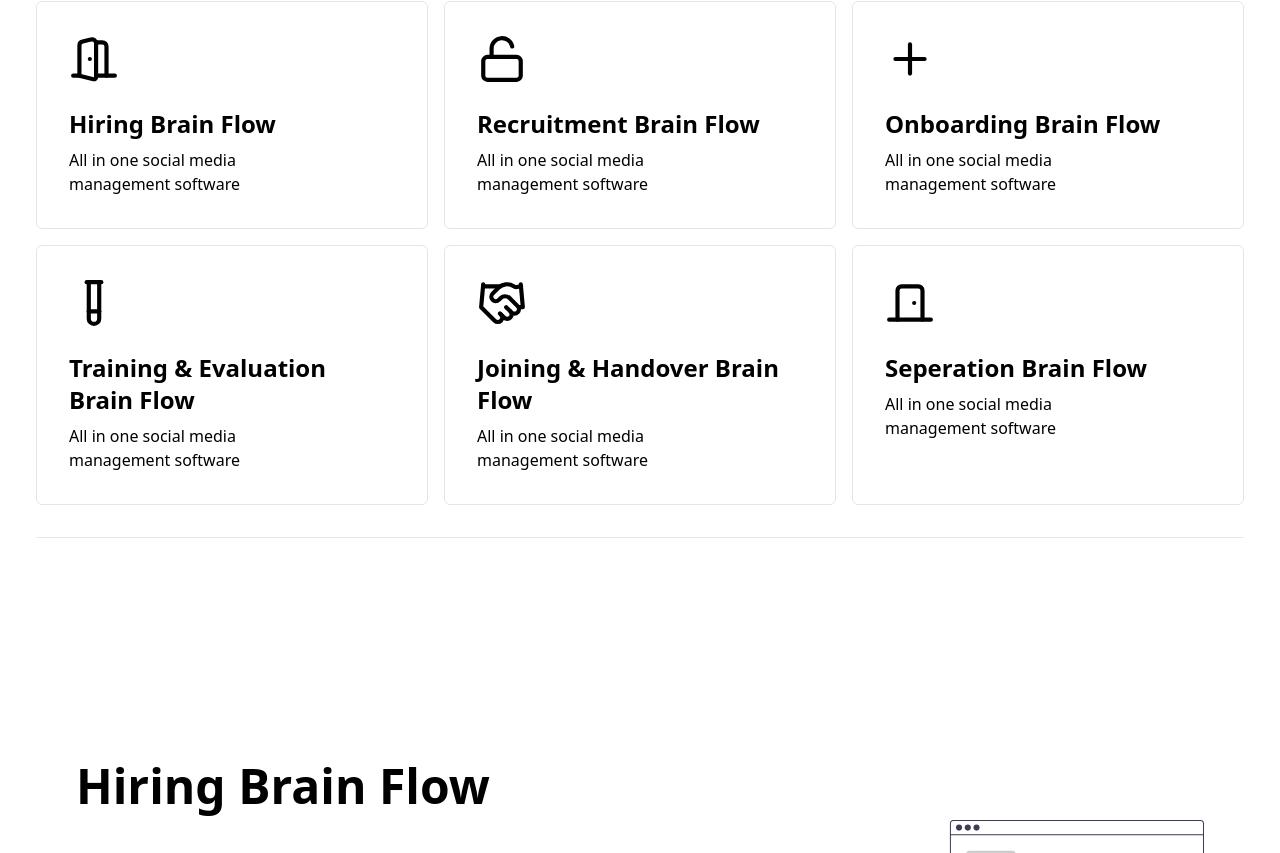
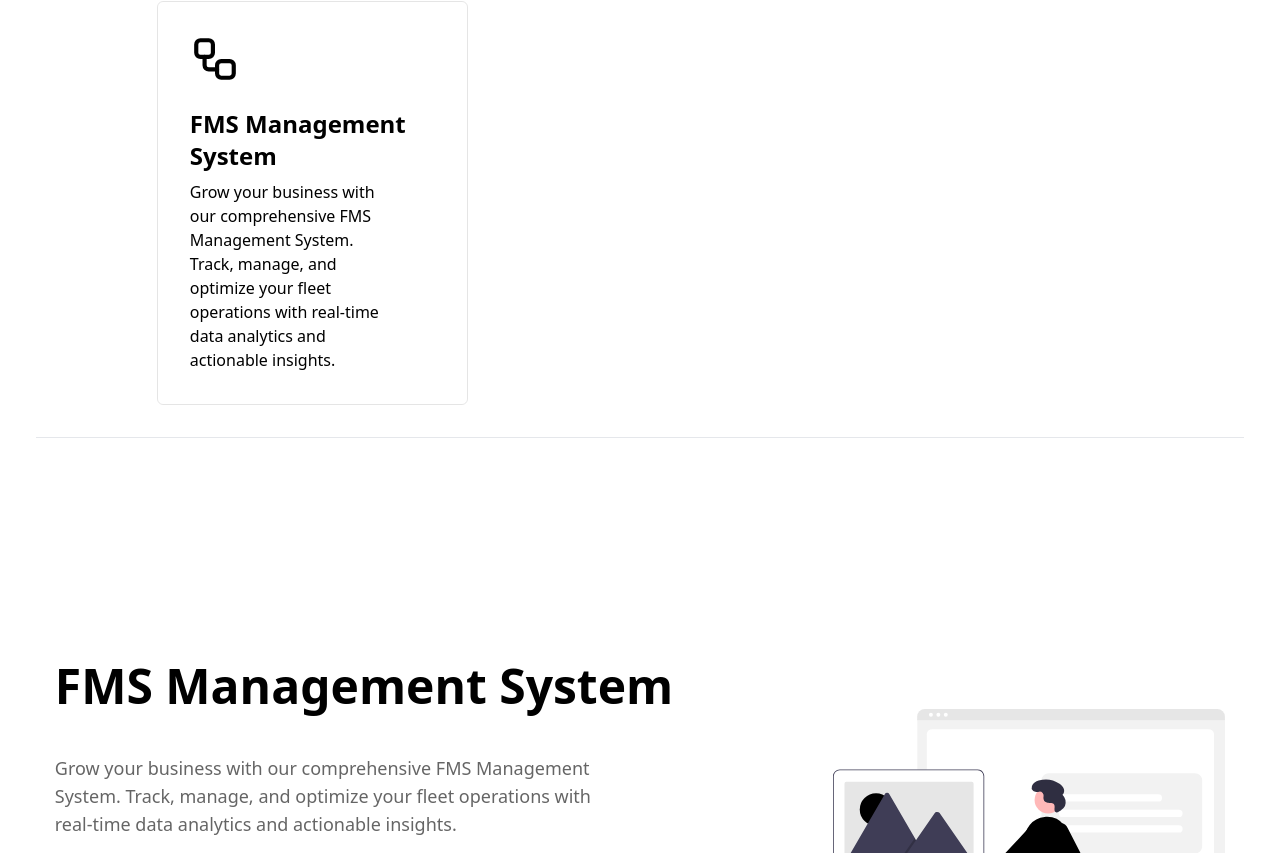
Before and after one commit to Parthakashyap/GITCS-LP, a React (Vite) app: page /logistics in a window 1280 px wide. Shown: the part 1047-1900 px from the top of the page. Built offline with nearby package versions, Linux system fonts and the light colour scheme.

Commit message:
completed aduit page

```diff
--- a/src/pages/Audit.tsx
+++ b/src/pages/Audit.tsx
@@ -1,21 +1,8 @@
 import {
-  DoorClosed,
-  DoorOpen,
-  Handshake,
-  LockOpen,
-  Plus,
-  TestTube,
+  BarChart
 } from "lucide-react";
-import hrbg from "../Images/undraw_job_offers_re_634p-light-gray.svg";
+import hrbg from "../Images/Audit/undraw_growth_analytics_re_pyxf.svg";
 import charts from "../Images/charts-light-gray.svg";
-import flow_chart from "../Images/undraw_bear_market_ania-light-gray.svg";
-import designation from "../Images/undraw_post_re_mtr4-light-gray.svg";
-import tasks from "../Images/undraw_add_tasks_re_s5yj-light-gray.svg";
-import events from "../Images/undraw_events_re_98ue-light-gray.svg";
-import vault from "../Images/undraw_vault_re_s4my-light-gray.svg";
-import group_chat from "../Images/undraw_group_chat_re_frmo-light-gray.svg";
-import master_chat from "../Images/undraw_professor_re_mj1s-light-gray.svg";
-import crm_plus from "../Images/undraw_projections_re_ulc6-light-gray.svg";
 import WordPullUp from "../components/magicui/word-pull-up";
 import { FadeText } from "../components/magicui/fade-text";
 import BlurIn from "../components/magicui/blur-in";
@@ -25,58 +12,11 @@ import { BrainFlowSection } from "../components/BrainFlow";
 
 const sections = [
   {
-    title: "Hiring Brain Flow",
+    title: "RT Audit System",
     img: charts,
+    icon : BarChart,
     description:
-      "Say goodbye to mundane spreadsheets or rigid systems to manage HR tasks. Get smarter and more efficient software with features designed to free you from administrative work.",
-  },
-  {
-    title: "Recruitment Brain Flow",
-    img: flow_chart,
-    description:
-      "Say goodbye to mundane spreadsheets or rigid systems to manage HR tasks. Get smarter and more efficient software with features designed to free you from administrative work.",
-  },
-  {
-    title: "Onboarding Brain Flow",
-    img: designation,
-    description:
-      "Say goodbye to mundane spreadsheets or rigid systems to manage HR tasks. Get smarter and more efficient software with features designed to free you from administrative work.",
-  },
-  {
-    title: "Training And Evaluation Brain Flow",
-    img: tasks,
-    description:
-      "Say goodbye to mundane spreadsheets or rigid systems to manage HR tasks. Get smarter and more efficient software with features designed to free you from administrative work.",
-  },
-  {
-    title: "Events",
-    img: events,
-    description:
-      "Say goodbye to mundane spreadsheets or rigid systems to manage HR tasks. Get smarter and more efficient software with features designed to free you from administrative work.",
-  },
-  {
-    title: "Joining & Handover Brainflow",
-    img: vault,
-    description:
-      "Say goodbye to mundane spreadsheets or rigid systems to manage HR tasks. Get smarter and more efficient software with features designed to free you from administrative work.",
-  },
-  {
-    title: "Seperating BrainFlow",
-    img: group_chat,
-    description:
-      "Say goodbye to mundane spreadsheets or rigid systems to manage HR tasks. Get smarter and more efficient software with features designed to free you from administrative work.",
-  },
-  {
-    title: "Master Chat",
-    img: master_chat,
-    description:
-      "Say goodbye to mundane spreadsheets or rigid systems to manage HR tasks. Get smarter and more efficient software with features designed to free you from administrative work.",
-  },
-  {
-    title: "CRM PLUS +",
-    img: crm_plus,
-    description:
-      "Say goodbye to mundane spreadsheets or rigid systems to manage HR tasks. Get smarter and more efficient software with features designed to free you from administrative work.",
+      "Enhance your audit processes with our robust dashboard designed for comprehensive analysis and compliance management. Track audit trails, review financial records, and ensure adherence to regulations with ease. Utilize detailed reports and real-time data to identify discrepancies, streamline investigations, and maintain transparency across all operations.",
   },
 ];
 
@@ -117,15 +57,8 @@ const Audit = () => {
           What Brain Brings To The Table
         </h1>
 
-        <div className="grid lg:grid-cols-3 md:grid-cols-2 grid-cols-1 gap-4">
-          {[
-            { icon: DoorOpen, title: "Hiring Brain Flow" },
-            { icon: LockOpen, title: "Recruitment Brain Flow" },
-            { icon: Plus, title: "Onboarding Brain Flow" },
-            { icon: TestTube, title: "Training & Evaluation Brain Flow" },
-            { icon: Handshake, title: "Joining & Handover Brain Flow" },
-            { icon: DoorClosed, title: "Seperation Brain Flow" },
-          ].map(({ icon: Icon, title }) => (
+        <div className="grid lg:grid-cols-3 md:grid-cols-2 md:w-[80%] grid-cols-1 gap-4">
+          {sections.map(({ icon: Icon, title , description }) => (
             <div
               key={title}
               className="p-8 rounded-md border border-black/10 hover:-translate-y-4 hover:border-[#1C1C1C] hover:bg-gray-100 duration-200"
@@ -133,7 +66,7 @@ const Audit = () => {
               <Icon size={50} className="mb-6" />
               <h1 className="text-2xl font-bold">{title}</h1>
               <p className="break-words max-w-[80%] mt-2">
-                All in one social media management software
+                {description}
               </p>
             </div>
           ))}
--- a/src/pages/Logistics.tsx
+++ b/src/pages/Logistics.tsx
@@ -1,21 +1,8 @@
 import {
-  DoorClosed,
-  DoorOpen,
-  Handshake,
-  LockOpen,
-  Plus,
-  TestTube,
+  Workflow,
 } from "lucide-react";
-import hrbg from "../Images/undraw_job_offers_re_634p-cyan.svg";
-import charts from "../Images/charts-cyan.svg";
-import flow_chart from "../Images/undraw_bear_market_ania-cyan.svg";
-import designation from "../Images/undraw_post_re_mtr4-cyan.svg";
-import tasks from "../Images/undraw_add_tasks_re_s5yj-cyan.svg";
-import events from "../Images/undraw_events_re_98ue-cyan.svg";
-import vault from "../Images/undraw_vault_re_s4my-cyan.svg";
-import group_chat from "../Images/undraw_group_chat_re_frmo-cyan.svg";
-import master_chat from "../Images/undraw_professor_re_mj1s-cyan.svg";
-import crm_plus from "../Images/undraw_projections_re_ulc6-cyan.svg";
+import hrbg from "../Images/Logistics/undraw_steps_re_odoy.svg";
+import charts from "../Images/Gigs/undraw_cms_re_asu0.svg";
 import WordPullUp from "../components/magicui/word-pull-up";
 import { FadeText } from "../components/magicui/fade-text";
 import BlurIn from "../components/magicui/blur-in";
@@ -25,58 +12,11 @@ import { BrainFlowSection } from "../components/BrainFlow";
 
 const sections = [
   {
-    title: "Hiring Brain Flow",
+    title: "FMS Management System",
     img: charts,
+    icon : Workflow,
     description:
-      "Say goodbye to mundane spreadsheets or rigid systems to manage HR tasks. Get smarter and more efficient software with features designed to free you from administrative work.",
-  },
-  {
-    title: "Recruitment Brain Flow",
-    img: flow_chart,
-    description:
-      "Say goodbye to mundane spreadsheets or rigid systems to manage HR tasks. Get smarter and more efficient software with features designed to free you from administrative work.",
-  },
-  {
-    title: "Onboarding Brain Flow",
-    img: designation,
-    description:
-      "Say goodbye to mundane spreadsheets or rigid systems to manage HR tasks. Get smarter and more efficient software with features designed to free you from administrative work.",
-  },
-  {
-    title: "Training And Evaluation Brain Flow",
-    img: tasks,
-    description:
-      "Say goodbye to mundane spreadsheets or rigid systems to manage HR tasks. Get smarter and more efficient software with features designed to free you from administrative work.",
-  },
-  {
-    title: "Events",
-    img: events,
-    description:
-      "Say goodbye to mundane spreadsheets or rigid systems to manage HR tasks. Get smarter and more efficient software with features designed to free you from administrative work.",
-  },
-  {
-    title: "Joining & Handover Brainflow",
-    img: vault,
-    description:
-      "Say goodbye to mundane spreadsheets or rigid systems to manage HR tasks. Get smarter and more efficient software with features designed to free you from administrative work.",
-  },
-  {
-    title: "Seperating BrainFlow",
-    img: group_chat,
-    description:
-      "Say goodbye to mundane spreadsheets or rigid systems to manage HR tasks. Get smarter and more efficient software with features designed to free you from administrative work.",
-  },
-  {
-    title: "Master Chat",
-    img: master_chat,
-    description:
-      "Say goodbye to mundane spreadsheets or rigid systems to manage HR tasks. Get smarter and more efficient software with features designed to free you from administrative work.",
-  },
-  {
-    title: "CRM PLUS +",
-    img: crm_plus,
-    description:
-      "Say goodbye to mundane spreadsheets or rigid systems to manage HR tasks. Get smarter and more efficient software with features designed to free you from administrative work.",
+      "Grow your business with our comprehensive FMS Management System. Track, manage, and optimize your fleet operations with real-time data analytics and actionable insights.",
   },
 ];
 
@@ -100,11 +40,11 @@ const Logistics = () => {
             <div className="flex gap-3 flex-wrap items-center">
               <BlurIn
                 word="Get Started"
-                className="bg-green-600 py-3 rounded-md flex gap-2 justify-center items-center px-8"
+                className="bg-black py-3 rounded-md flex gap-2 justify-center items-center px-8"
               />
               <BlurIn
                 word="Learn More"
-                className="border border-white text-white flex justify-center gap-4 items-center py-3 rounded-md px-8"
+                className="border border-white text-black bg-white flex justify-center gap-4 items-center py-3 rounded-md px-8"
               />
             </div>
           </div>
@@ -117,15 +57,8 @@ const Logistics = () => {
           What Brain Brings To The Table
         </h1>
 
-        <div className="grid lg:grid-cols-3 md:grid-cols-2 grid-cols-1 gap-4">
-          {[
-            { icon: DoorOpen, title: "Hiring Brain Flow" },
-            { icon: LockOpen, title: "Recruitment Brain Flow" },
-            { icon: Plus, title: "Onboarding Brain Flow" },
-            { icon: TestTube, title: "Training & Evaluation Brain Flow" },
-            { icon: Handshake, title: "Joining & Handover Brain Flow" },
-            { icon: DoorClosed, title: "Seperation Brain Flow" },
-          ].map(({ icon: Icon, title }) => (
+        <div className="grid lg:grid-cols-3 md:grid-cols-2 md:max-w-[80%] grid-cols-1 gap-4">
+          {sections.map(({ icon: Icon, title ,description }) => (
             <div
               key={title}
               className="p-8 rounded-md border border-black/10 hover:-translate-y-4 hover:border-emerald-600 hover:bg-gray-100 duration-200"
@@ -133,7 +66,7 @@ const Logistics = () => {
               <Icon size={50} className="mb-6" />
               <h1 className="text-2xl font-bold">{title}</h1>
               <p className="break-words max-w-[80%] mt-2">
-                All in one social media management software
+                {description}
               </p>
             </div>
           ))}
```
Also changed, not shown: src/Images/Audit/undraw_growth_analytics_re_pyxf.svg (added), src/Images/Logistics/undraw_steps_re_odoy.svg (added).
